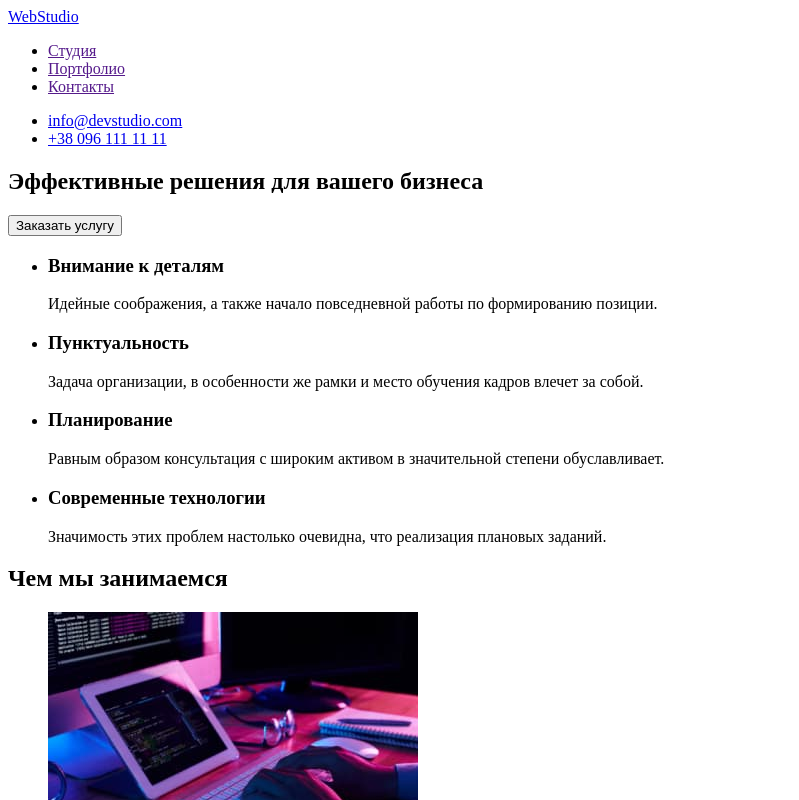
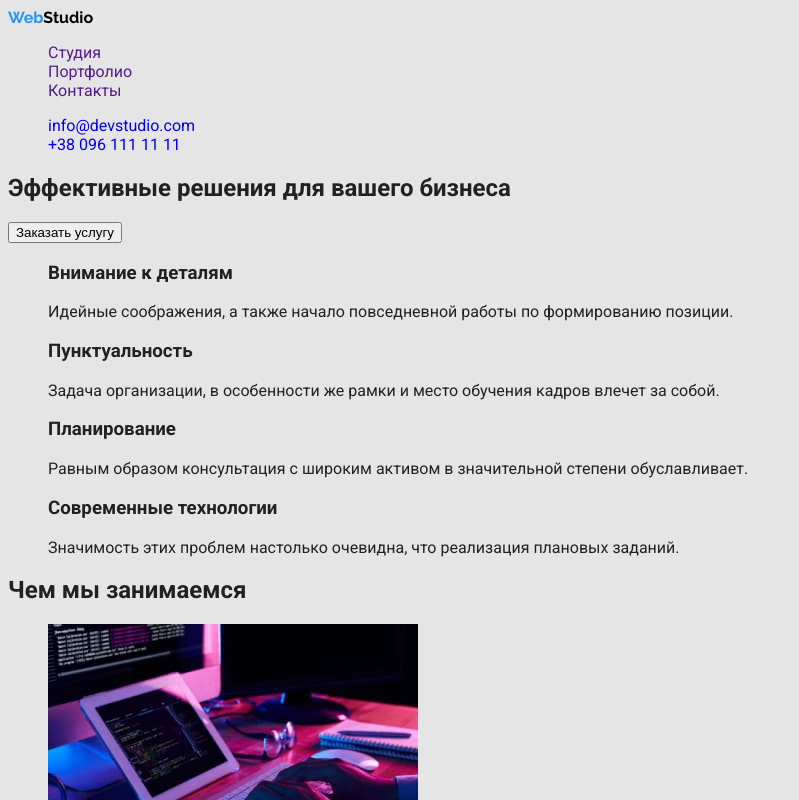
Before and after one commit to OlaGogo/goit-markup-hw-02, a plain HTML site: page index.html in a window 1280 px wide. Shown: the top 800 px of the page, without its empty margins (0-799 px from the left). Drawn offline with Linux system fonts and the light colour scheme.

Commit message:
add some css color

```diff
--- a/css/styles.css
+++ b/css/styles.css
@@ -0,0 +1,52 @@
+/* :root {
+    --header-text-color: #212121;
+    --first-btn-color: ;
+    --second-btn-color: ;
+    --first-title-color: ;
+    --second-title-color: ;
+    --first-text-color: #303030;
+    --accent-color: ; #2F303A*/
+
+    /* Цвета
+- основной-  #212121
+- вторичный- #757575
+- белый- #FFFFFF
+- акцентный- #2196F3
+-тел.,емайл- rgba(255, 255, 255, 0.6);
+-осн.цвет фона-#E5E5E5
+-акц.цвет фона- #2F303A
+-доп.цвет фона-#F5F4FA
+*/
+
+body {
+    background-color: #E5E5E5;
+    color: #212121;
+    font-family: "Roboto", sans-serif
+}
+.list {
+    list-style: none;
+}
+ a {
+     text-decoration: none;
+ }
+
+.visually-hidden {
+    position: absolute;
+    white-space: nowrap;
+    width: 1px;
+    height: 1px;
+    overflow: hidden;
+    border: 0;
+    padding: 0;
+    clip: rect(0 0 0 0);
+    clip-path: inset(50%);
+    margin: -1px;
+}
+
+.logo {
+    color: #000000;
+    font-family: "Raleway", sans-serif;
+}
+.logo-accent {
+    color:  #2196F3;
+}
--- a/index.html
+++ b/index.html
@@ -5,34 +5,36 @@
     <meta http-equiv="X-UA-Compatible" content="IE=edge">
     <meta name="viewport" content="width=device-width, initial-scale=1.0">
     <title>Document</title>
-    <link rel="preconnect" href="https://fonts.gstatic.com" crossorigin/>
+    <link rel="preconnect" href="https://fonts.googleapis.com">
+    <link rel="preconnect" href="https://fonts.gstatic.com" crossorigin>
+    <link href="https://fonts.googleapis.com/css2?family=Raleway:wght@700&family=Roboto:wght@400;500;700;900&display=swap" rel="stylesheet">
     <link rel="stylesheet" href="./css/styles.css"/>
 
 </head>
 <body>
-    <header>
-        <nav>
-            <a href="/">WebStudio</a>
-            <ul>
-                <li><a href="">Студия</a></li>
-                <li><a href="">Портфолио</a></li>
-                <li><a href="">Контакты</a></li>
+    <header class="header">
+        <nav class="navigation">
+            <a href="./index.html" class="logo"><span class="logo-accent">Web</span>Studio</a>
+            <ul class="navigation-list list">
+                <li class="navigation-item"><a href="">Студия</a></li>
+                <li class="navigation-item"><a href="">Портфолио</a></li>
+                <li class="navigation-item"><a href="">Контакты</a></li>
             </ul>
 
         </nav>
-        <ul>
-            <li><a href="mailto:info@devstudio.com">info@devstudio.com</a></li>
-            <li><a href="tel:+380961111111">+38 096 111 11 11</a></li>
+        <ul class="header-list list">
+            <li class="header-item"><a href="mailto:info@devstudio.com">info@devstudio.com</a></li>
+            <li class="header-item"><a href="tel:+380961111111">+38 096 111 11 11</a></li>
         </ul>
     </header>
     <main>
-        <section>
-            <h1>Эффективные решения для вашего бизнеса</h1>
-            <button type="button" >Заказать услугу</button>
+        <section class="hero">
+            <h1 class="hero-title">Эффективные решения для вашего бизнеса</h1>
+            <button type="button" class="hero-btn" >Заказать услугу</button>
         </section>
-        <section>
-            <h2 hidden>Наши преимущества</h2>
-            <ul>
+        <section class="about">
+            <h2 class="visually-hidden">Наши преимущества</h2>
+            <ul class="about-list list">
                 <li><h3>Внимание к деталям</h3>
                     <p>Идейные соображения, а также начало повседневной работы по формированию позиции.</p></li>
                 <li><h3>Пунктуальность</h3>
@@ -43,9 +45,9 @@
                     <p>Значимость этих проблем настолько очевидна, что реализация плановых заданий.</p></li>
             </ul>
         </section>
-        <section>
+        <section class="img">
             <h2>Чем мы занимаемся</h2>
-            <ul>
+            <ul class="img-list list">
                 <li><img src="./images/box1.jpg"
                     alt="Программист набирает на клавиатуре код"
                     width="370"
@@ -64,9 +66,9 @@
                 </li>
             </ul>
         </section>
-        <section>
+        <section class="team">
             <h2>Наша команда</h2>
-            <ul>
+            <ul class="team-list list">
                 <li><img src="./images/img1.jpg" alt="Фото мужчины"
                     width="270"
                     height="260"
@@ -94,10 +96,10 @@
             </ul>
         </section>
     </main>
-    <footer>
-        <a href="/">WebStudio</a>
+    <footer class="footer">
+        <a href="/" class="logo"><span class="logo-accent">Web</span>Studio</a>
         <address>
-            <ul>
+            <ul class="footer-list list">
                 <li><a href="https://goo.gl/maps/nAwjV8WESkUA59sd9"
                        target="_blank" rel="noopener noreferrer nofollow">
                        <p>г. Киев, пр-т Леси Украинки, 26</p></a></li>
```
